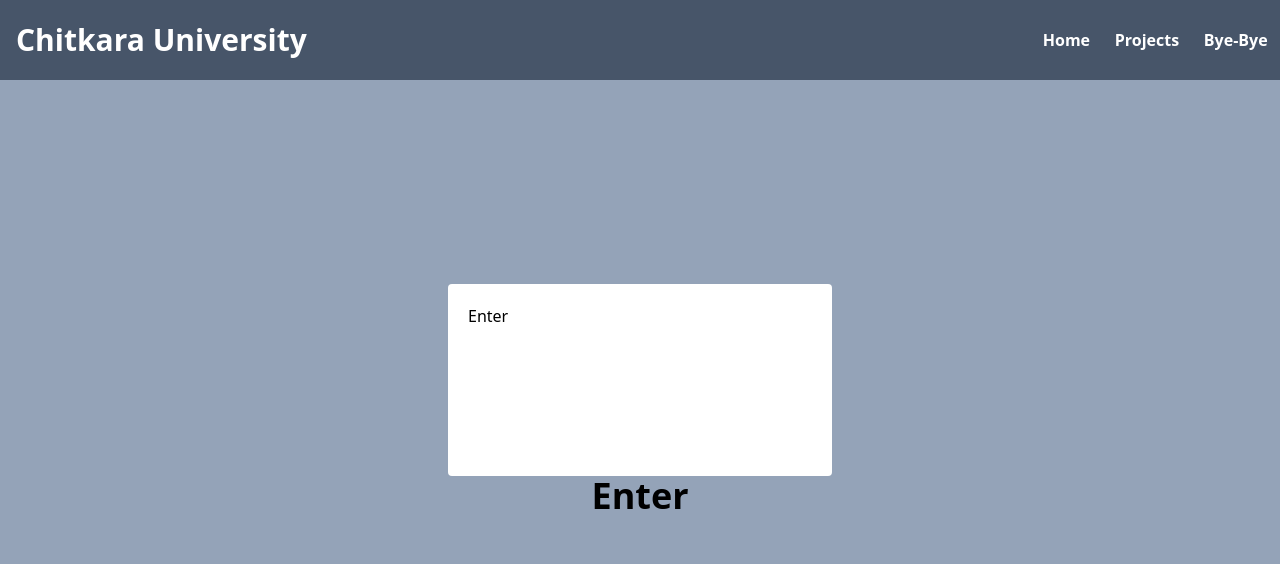
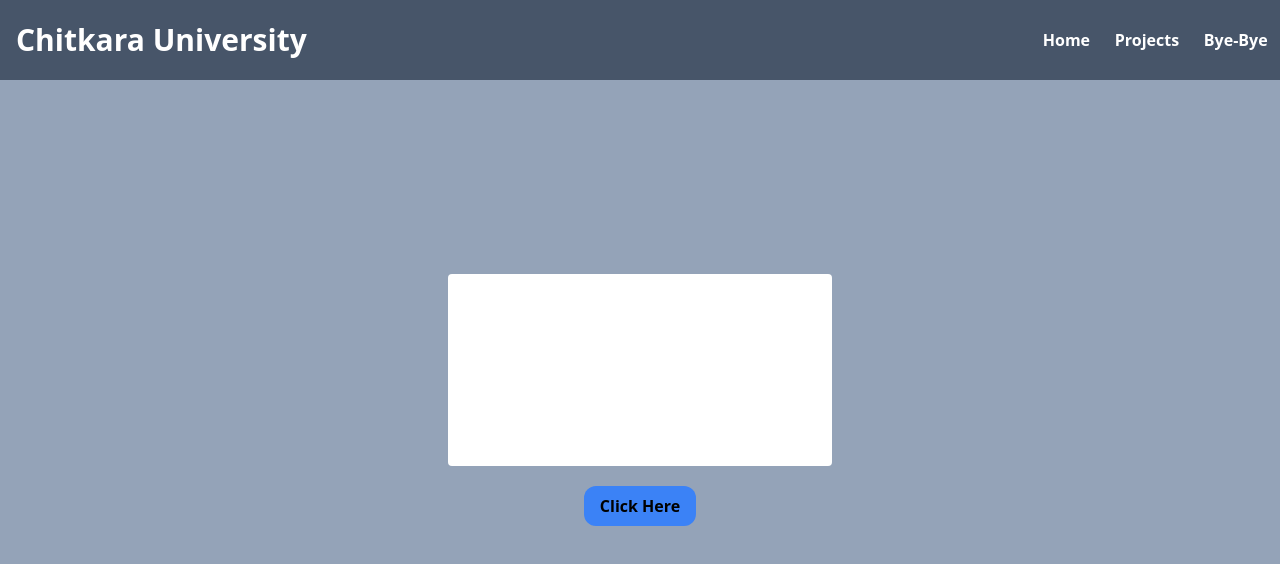
Before and after one commit to abhay-ag/ReactJS, a React (Create React App) app in the folder react-day-1/: page / in a window 1280 px wide. Shown: the top 564 px of the page. Built offline with nearby package versions, Linux system fonts and the light colour scheme.

Commit message:
useState completed | conditional rendering done

```diff
--- a/react-day-1/src/Comp.jsx
+++ b/react-day-1/src/Comp.jsx
@@ -1,12 +1,28 @@
 import React, { useState } from 'react'
 
 function Comp() {
-  const [curVal, setVal] = useState('Enter')
+  const [curVal, setVal] = useState('')
+  const [flag, setFlag] = useState(false)
+
+  function Hello(props){
+    return <div className='font-bold text-4xl'>{curVal}</div>
+  }
+
+  const handleOnClick = () => {
+    const texUpper = curVal.toUpperCase();
+    setVal(texUpper)
+    setFlag(true)
+  }
   return (
     <div className='w-full h-screen bg-slate-400 flex flex-col justify-center items-center'>
-        <textarea value={curVal} className='w-96 h-48 box-border p-5 resize-none outline-none rounded' onChange={e => setVal(e.target.value)}></textarea>
+        <textarea value={curVal} className='w-96 h-48 box-border p-5 resize-none outline-none rounded' onChange={e => {
+                setVal(e.target.value)
+            }
+        } onFocus={() => setFlag(false)} ></textarea>
+
+        <button className='bg-blue-500 rounded-xl font-bold px-4 py-2 mt-5' onClick={handleOnClick}>Click Here</button>
         {
-            <div className="font-bold text-4xl">{curVal}</div>
+            flag && <Hello />
         }
     </div>
   )
```
Also changed, not shown: react-day-1/src/style.css.
